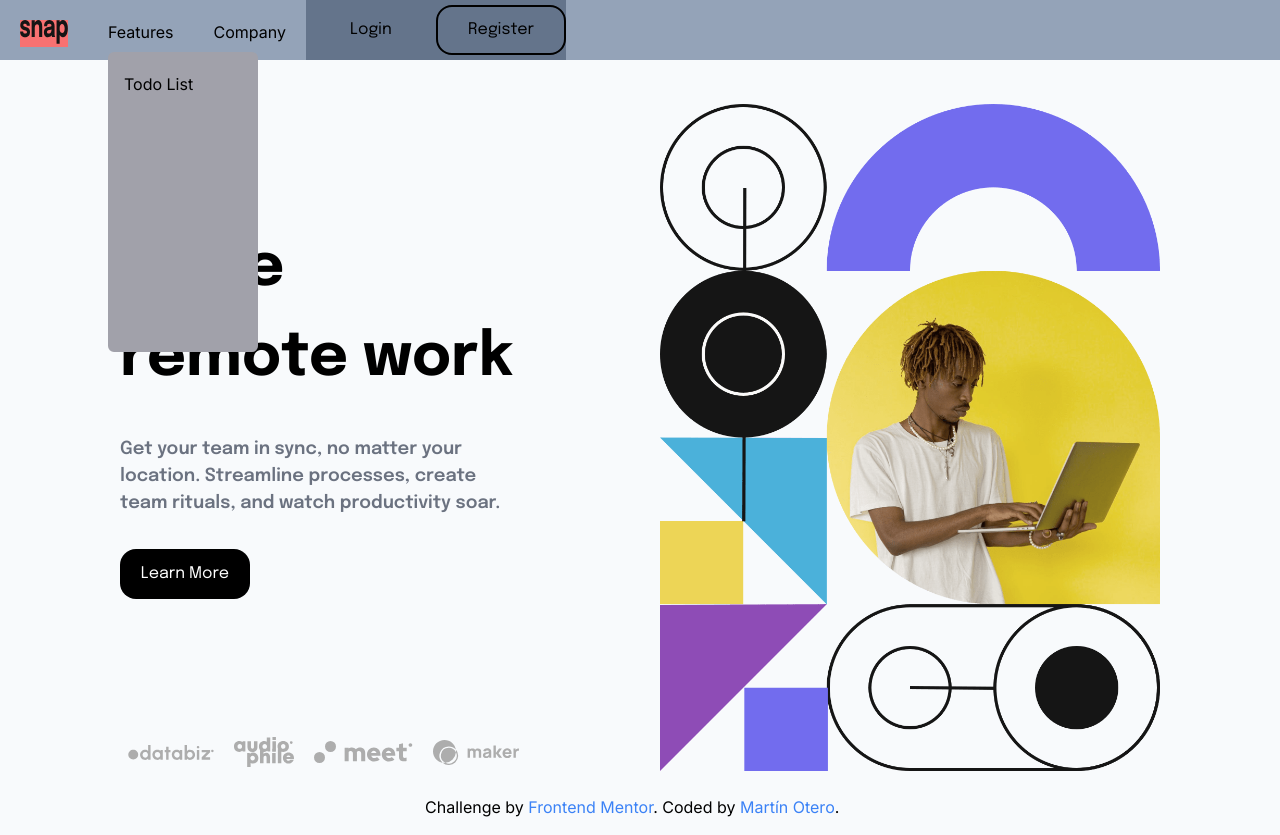
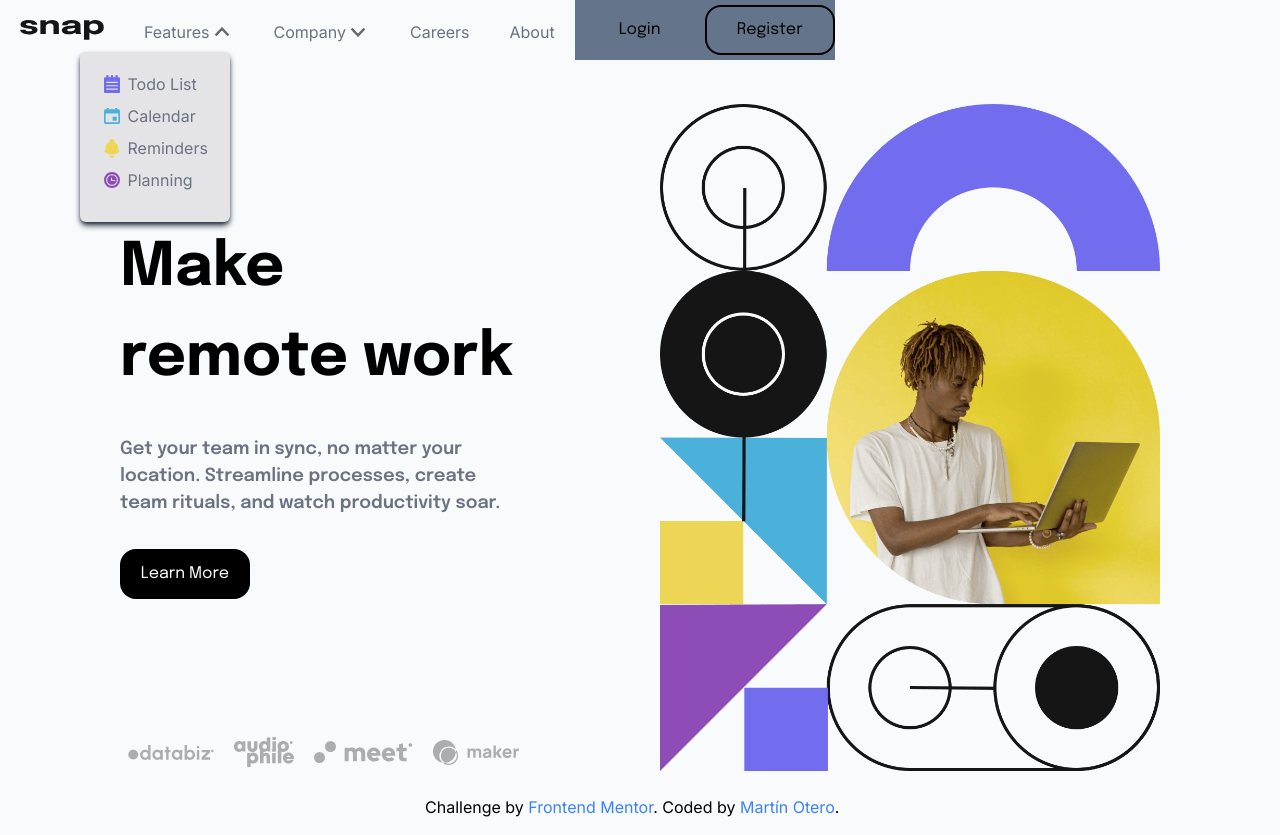
Before and after one commit to C0d3Drak3/intro-section, a Next.js app: page / in a window 1280 px wide. Both pictures are taken after a click on the button "Features". Built offline with nearby package versions, Linux system fonts and the light colour scheme.

Commit message:
prettyScrollMenu

```diff
--- a/src/app/components/navbar.js
+++ b/src/app/components/navbar.js
@@ -1,10 +1,16 @@
 "use client";
 
 import Image from "next/image";
+import Link from "next/link";
+import React, { useState } from "react";
+
 import logo from "../../../images/logo.svg";
-
-import React, { useState } from "react";
-import Link from "next/link";
+import arrowD from "../../../images/icon-arrow-down.svg";
+import arrowU from "../../../images/icon-arrow-up.svg";
+import calendar from "../../../images/icon-calendar.svg";
+import planning from "../../../images/icon-planning.svg";
+import reminders from "../../../images/icon-reminders.svg";
+import todo from "../../../images/icon-todo.svg";
 
 export default function Navbar() {
   const [isOpen, setIsOpen] = useState(false);
@@ -22,46 +28,149 @@ export default function Navbar() {
   const transClass2 = isOpen2 ? "flex" : "hidden";
 
   return (
-    <div className=" bg-slate-400 w-full h-[60px] flex flex-row">
-      <div className="flex flex-row m-5 h-[27px] bg-red-400">
+    <div className="  w-full h-[60px] flex flex-row">
+      <div className="flex flex-row  m-5 ">
         <Image
           src={logo}
           alt="logo"
           width={84}
           height={27}
-          className=" w-12 h-6 "
+          className=" w-25 h-auto"
         />
       </div>
-      <div className="flex flex-row">
+      <div className="flex flex-row text-gray-500">
         <div className="m-5 relative">
-          <button className="hover:text-blue-400" onClick={toggle}>
+          <button
+            className="hover:text-black flex flex-row items-center"
+            onClick={toggle}
+          >
             Features
+            {isOpen ? (
+              <Image
+                src={arrowU}
+                alt="arrowU"
+                width={25}
+                height={25}
+                className=" mx-1 w-4 h-auto  "
+              />
+            ) : (
+              <Image
+                src={arrowD}
+                alt="arrowD"
+                width={25}
+                height={25}
+                className=" mx-1 w-4 h-auto  "
+              />
+            )}
           </button>
           <div
-            className={`absolute top-8 z-30 w-[150px] min-h-[300px] flex flex-col py-4 bg-zinc-400 rounded-md ${transClass}`}
+            className={`absolute top-8 right-1 z-30 w-[150px] min-h-[170px] flex flex-col py-4 bg-zinc-200 shadow-md shadow-gray-800 rounded-md ${transClass}`}
           >
             <Link
-              className="hover:bg-zinc-300 hover:text-zinc-500 px-4 py-1"
+              className=" hover:text-black px-4 py-1 flex flex-row items-center"
               href=""
               onClick={toggle}
             >
+              <Image
+                src={todo}
+                alt="todo"
+                width={25}
+                height={25}
+                className=" mx-2 w-4 h-auto  "
+              />
               Todo List
+            </Link>
+            <Link
+              className=" hover:text-black px-4 py-1 flex flex-row items-center"
+              href=""
+              onClick={toggle}
+            >
+              <Image
+                src={calendar}
+                alt="calendar"
+                width={25}
+                height={25}
+                className=" mx-2 w-4 h-auto  "
+              />
+              Calendar
+            </Link>
+            <Link
+              className=" hover:text-black px-4 py-1 flex flex-row items-center"
+              href=""
+              onClick={toggle}
+            >
+              <Image
+                src={reminders}
+                alt="reminders"
+                width={25}
+                height={25}
+                className=" mx-2 w-4 h-auto  "
+              />
+              Reminders
+            </Link>
+            <Link
+              className=" hover:text-black px-4 py-1 flex flex-row items-center"
+              href=""
+              onClick={toggle}
+            >
+              <Image
+                src={planning}
+                alt="planning"
+                width={25}
+                height={25}
+                className=" mx-2 w-4 h-auto  "
+              />
+              Planning
             </Link>
           </div>
         </div>
         <div className="m-5 relative">
-          <button className="hover:text-blue-400" onClick={toggle2}>
-            Company
+          <button
+            className="hover:text-black flex flex-row items-center"
+            onClick={toggle2}
+          >
+            Company{" "}
+            {isOpen2 ? (
+              <Image
+                src={arrowU}
+                alt="arrowU"
+                width={25}
+                height={25}
+                className=" mx-1 w-4 h-auto  "
+              />
+            ) : (
+              <Image
+                src={arrowD}
+                alt="arrowD"
+                width={25}
+                height={25}
+                className=" mx-1 w-4 h-auto  "
+              />
+            )}
           </button>
           <div
-            className={`absolute top-8 z-30 w-[150px] min-h-[300px] flex flex-col py-4 bg-zinc-400 rounded-md ${transClass2}`}
+            className={`absolute top-8 z-30 w-[150px] min-h-[130px] flex flex-col py-4 bg-zinc-200 shadow-md shadow-gray-800  rounded-md ${transClass2}`}
           >
             <Link
-              className="hover:bg-zinc-300 hover:text-zinc-500 px-4 py-1"
+              className="hover:text-black px-4 py-1"
               href=""
               onClick={toggle2}
             >
-              Uwu
+              History
+            </Link>
+            <Link
+              className="hover:text-black px-4 py-1"
+              href=""
+              onClick={toggle2}
+            >
+              Our Team
+            </Link>
+            <Link
+              className="hover:text-black px-4 py-1"
+              href=""
+              onClick={toggle2}
+            >
+              Blog
             </Link>
           </div>
         </div>
@@ -73,6 +182,22 @@ export default function Navbar() {
         ) : (
           <></>
         )*/}
+        <div className="m-5 relative">
+          <button
+            className="hover:text-black flex flex-row items-center"
+            onClick=""
+          >
+            Careers{" "}
+          </button>
+        </div>
+        <div className="m-5 relative">
+          <button
+            className="hover:text-black flex flex-row items-center"
+            onClick=""
+          >
+            About{" "}
+          </button>
+        </div>
       </div>
 
       <div className="flex flex-row bg-slate-500 h-[60px] mr-4 place-self-end self-end justify-self-end ">
```
